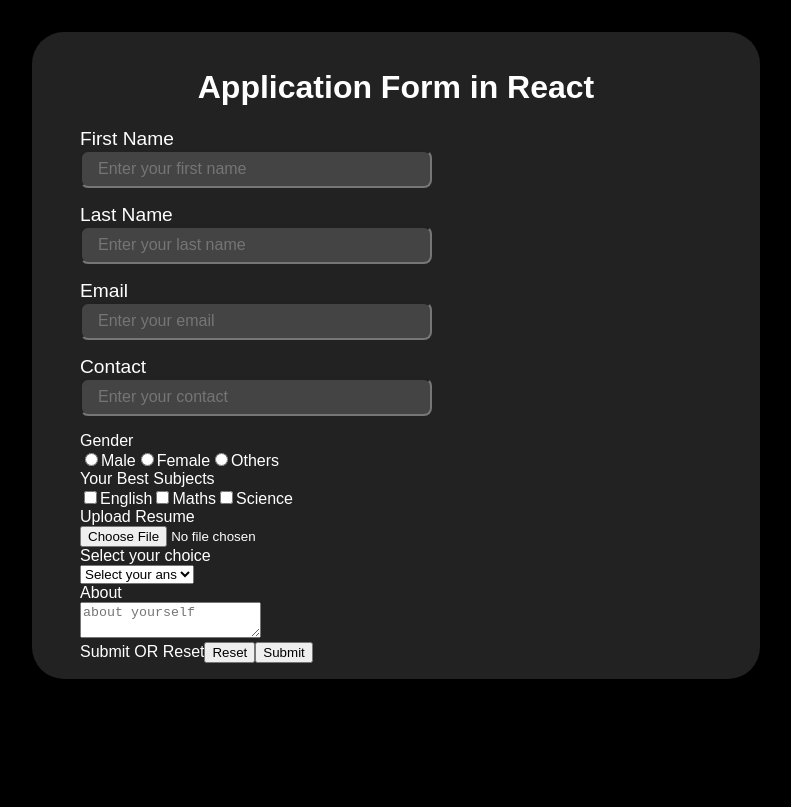
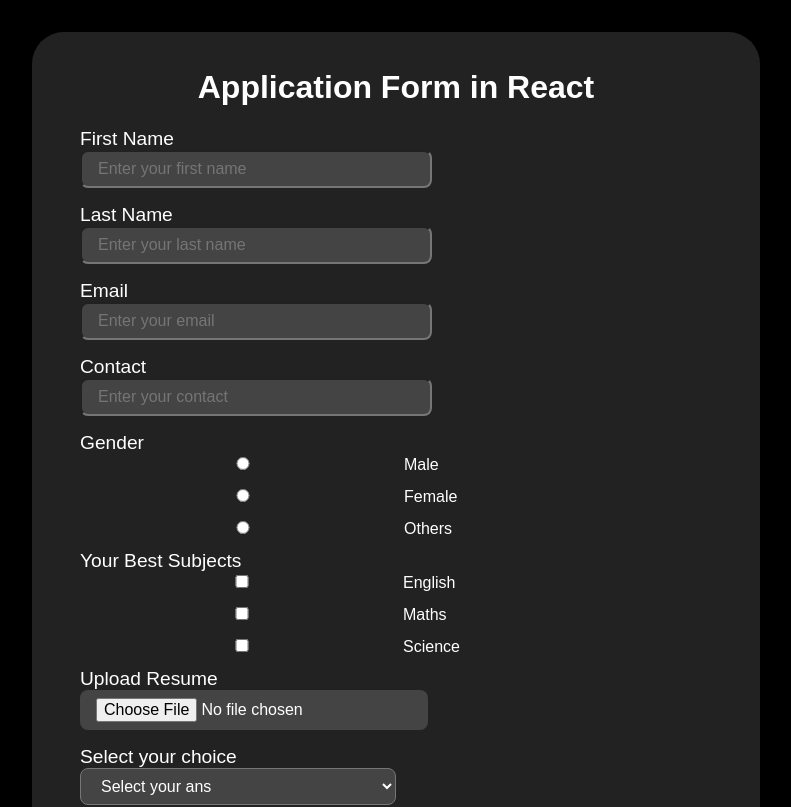
Before and after one commit to techieshruti/React_Project_Based_Learning, a React (Vite) app in the folder Project-01-submission-form/: page / in a window 1280 px wide. Shown: the top 807 px of the page, without its empty margins (244-1035 px from the left). Built offline with nearby package versions, Linux system fonts and the light colour scheme.

Commit message:
added css to app.jsx

```diff
--- a/Project-01-submission-form/src/App.jsx
+++ b/Project-01-submission-form/src/App.jsx
@@ -12,34 +12,34 @@ const App = () => {
       <Input label ="Email" place="email"/>
       <Input label ="Contact" place="contact"/>
       <div>
-        <label >Gender</label><br/>
-      <input type='radio' id='male'/>
-      <label for="male">Male</label>
-      <input type='radio' id='female'/>
-      <label for="female">Female</label>
-      <input type='radio' id='others'/>
-      <label for="others">Others</label>
+        <label className="input-label">Gender</label><br/>
+      <input type='radio' id='male' name='gender' className="input"/>
+      <label htmlFor="male">Male</label>
+      <input type='radio' id='female' name='gender' className="input"/>
+      <label htmlFor="female">Female</label>
+      <input type='radio' id='others' name='gender' className="input"/>
+      <label htmlFor="others">Others</label>
       </div>
-      <div>
-      <label >Your Best Subjects</label><br/>
-      <input type='checkbox'id='English'/>
-      <label for="English">English</label>
-      <input type='checkbox' id='math'/>
-      <label for="math">Maths</label>
-      <input type='checkbox' id='science'/>
-      <label for="science">Science</label>
-      </div>
-      <label>Upload Resume</label><br/>
-      <input type='file'/><br/>
-      <label>Select your choice</label><br/>
-      <select>
+  <div>
+  <label className="input-label">Your Best Subjects</label><br/>
+  <input type='checkbox' id='English' className="input"/>
+  <label htmlFor="English">English</label>
+  <input type='checkbox' id='math' className="input"/>
+  <label htmlFor="math">Maths</label>
+  <input type='checkbox' id='science' className="input"/>
+  <label htmlFor="science">Science</label>
+  </div>
+      <label className="input-label" htmlFor="resume">Upload Resume</label><br/>
+      <input type='file' id='resume' className="input"/><br/>
+      <label className="input-label" htmlFor="choice">Select your choice</label><br/>
+      <select id='choice' className="input">
         <option>Select your ans</option>
       </select><br/>
-      <label>About</label><br/>
-      <textarea placeholder='about yourself'></textarea><br/>
-      <label>Submit OR Reset</label>
-      <button type='reset'>Reset</button>
-      <button type='submit+'>Submit</button>
+      <label className="input-label" htmlFor="about">About</label><br/>
+      <textarea id='about' className="input" placeholder='about yourself'></textarea><br/>
+      <label className="input-label">Submit OR Reset</label>
+      <button type='reset' className="input">Reset</button>
+      <button type='submit' className="input">Submit</button>
       </form>
     </div>
   )
```
